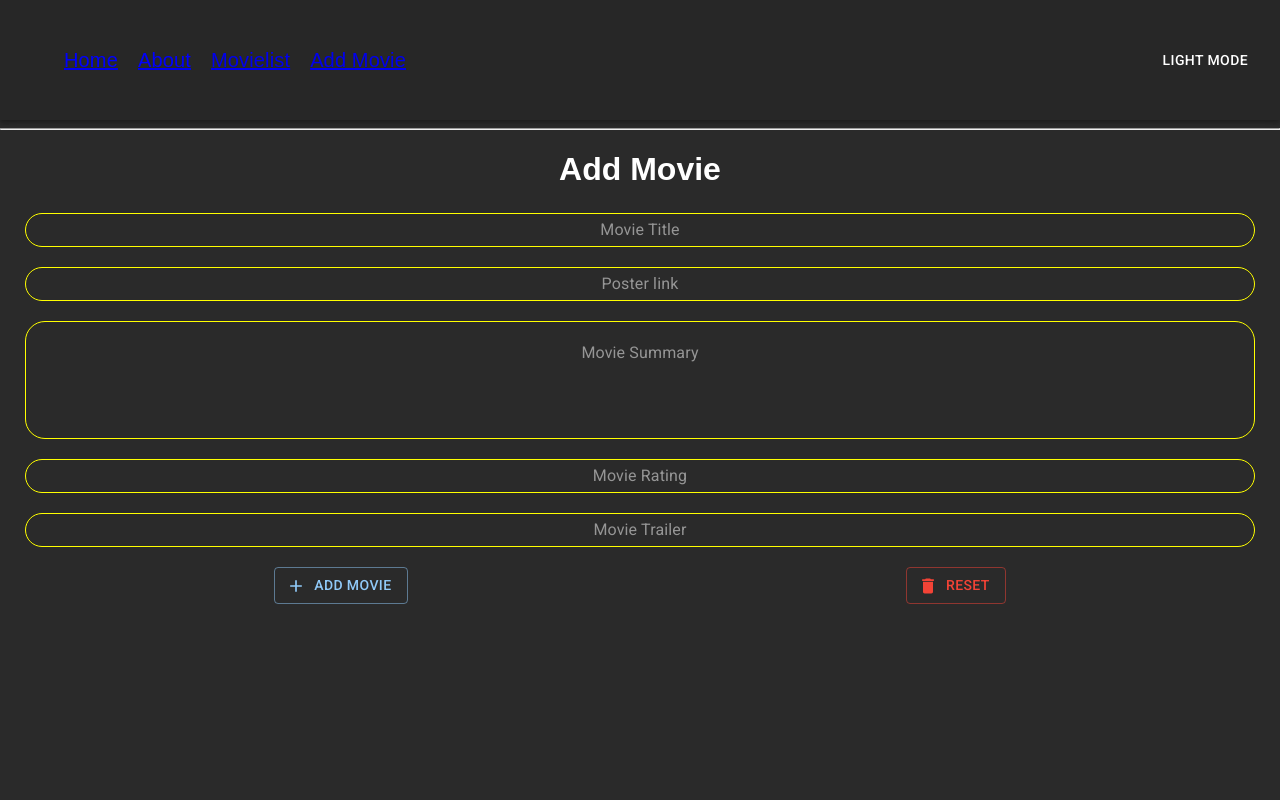
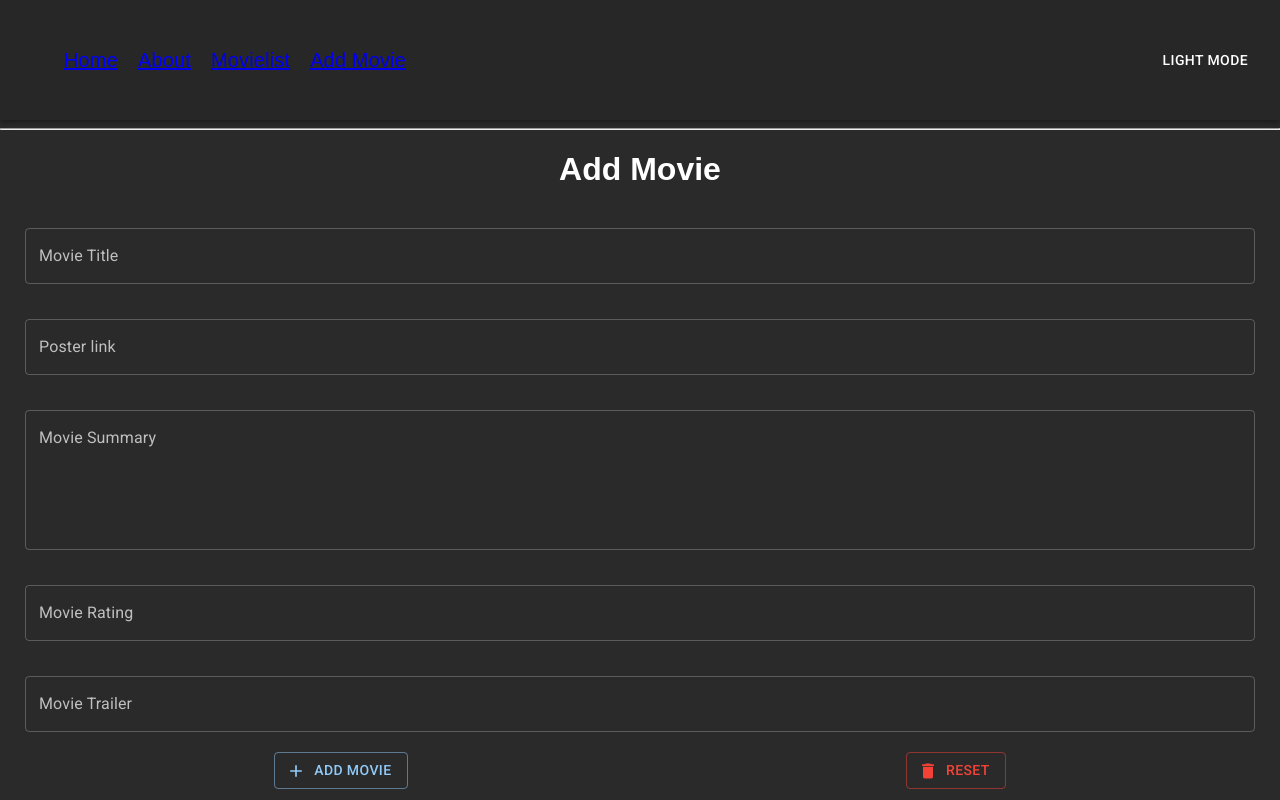
Before and after one commit to Arun3sh/my-fav-movie-react, a React (Create React App) app: page /movies/add in a window 1280 px wide. Built offline with nearby package versions, Linux system fonts and the light colour scheme.

Commit message:
Form Validation added

```diff
--- a/src/movie/AddMovie.js
+++ b/src/movie/AddMovie.js
@@ -1,118 +1,144 @@
-import { Button, InputBase } from '@mui/material';
-import { useState } from 'react';
+import { Button, TextField } from '@mui/material';
 import '../../src/App';
 import '../../src/App.css';
 import AddIcon from '@mui/icons-material/Add';
 import DeleteIcon from '@mui/icons-material/Delete';
 import { useHistory } from 'react-router';
+import { useFormik } from 'formik';
+import * as yup from 'yup';
 
 export function Addmovie() {
-	const [name, setName] = useState('');
-	const [poster, setPoster] = useState('');
-	const [summary, setSummary] = useState('');
-	const [rating, setRating] = useState('');
-	const [trailer, setTrailer] = useState('');
 	const history = useHistory();
 
 	const inputstyle = {
-		border: '1px solid yellow',
-		borderRadius: '20px',
+		marginTop: '15px',
 	};
 
-	const addMovie = () => {
-		const newMovie = { name, poster, summary, rating, trailer };
-		const check = name === '' || poster === '' || summary === '' ? true : false;
-		if (check) {
-			alert("Please don't leave any field empty");
-		} else {
-			fetch('https://61988da7164fa60017c230e5.mockapi.io/myfavmovie/', {
-				method: 'POST',
-				body: JSON.stringify(newMovie),
-				headers: { 'Content-type': 'application/json' },
-			}).then(() => history.push('/movies'));
-		}
+	const addMovie = (newMovie) => {
+		fetch('https://61988da7164fa60017c230e5.mockapi.io/myfavmovie/', {
+			method: 'POST',
+			body: JSON.stringify(newMovie),
+			headers: { 'Content-type': 'application/json' },
+		}).then(() => history.push('/movies'));
 	};
 
-	const clearEntry = () => {
-		setName('');
-		setPoster('');
-		setSummary('');
-		setRating('');
-		setTrailer('');
-	};
+	const formValidationSchema = yup.object({
+		name: yup.string().required('Movie name is required'),
+		poster: yup
+			.string()
+			.min(5, 'Must be greater than 5 characters')
+			.required('Movie Poster is required'),
+		summary: yup
+			.string()
+			.min(5, 'Must be more than 5 characters')
+			.required('Summary of the movie is required'),
+		trailer: yup
+			.string()
+			.min(5, 'Must be more than 5 characters')
+			.required('Embeded Trailer link is required'),
+		rating: yup
+			.number()
+			.positive('Value must be positive')
+			.transform((value) => (isNaN(value) ? undefined : value))
+			.max(10, 'Value must be between 0 - 10')
+			.required('Rating must be between 0 - 10'),
+	});
+	const { errors, handleSubmit, handleBlur, handleChange, touched, values, resetForm } = useFormik({
+		initialValues: { name: '', poster: '', rating: '', summary: '', trailer: '' },
+		validationSchema: formValidationSchema,
+		onSubmit: (values) => {
+			console.log('onSubmit', values);
+		},
+		onSubmit: (values) => {
+			addMovie(values);
+			// console.log(JSON.stringify(values));
+			resetForm();
+		},
+	});
 	return (
 		<div>
 			<h1>Add Movie</h1>
 			<div className="addMovie">
-				<form className="myForm" noValidate autoComplete="off">
-					<InputBase
+				<form className="myForm" onSubmit={handleSubmit} autoComplete="off">
+					<TextField
 						id="outlined-basic"
-						placeholder="Movie Title"
+						name="name"
+						label="Movie Title"
 						variant="outlined"
 						type="text"
-						value={name}
-						onChange={(e) => setName(e.target.value)}
+						value={values.name}
+						onChange={handleChange}
+						onBlur={handleBlur}
 						style={inputstyle}
 					/>
-
-					<InputBase
+					{errors.name && touched.name ? errors.name : ''}
+					<TextField
 						id="outlined-basic"
-						placeholder="Poster link"
+						name="poster"
+						label="Poster link"
 						variant="outlined"
 						type="link"
-						value={poster}
-						onChange={(e) => setPoster(e.target.value)}
+						value={values.poster}
+						onChange={handleChange}
+						onBlur={handleBlur}
 						style={inputstyle}
 					/>
-
-					<InputBase
+					{errors.poster && touched.poster ? errors.poster : ''}
+					<TextField
 						id="outlined-basic-multi"
-						placeholder="Movie Summary"
+						name="summary"
+						label="Movie Summary"
 						variant="outlined"
 						type="text"
 						multiline
 						rows={4}
-						value={summary}
-						onChange={(e) => setSummary(e.target.value)}
+						value={values.summary}
+						onChange={handleChange}
+						onBlur={handleBlur}
 						style={inputstyle}
 					/>
-
-					<InputBase
+					{errors.summary && touched.summary ? errors.summary : ''}
+					<TextField
 						id="outlined-basic"
-						placeholder="Movie Rating"
+						name="rating"
+						label="Movie Rating"
 						variant="outlined"
 						type="text"
-						value={rating}
-						onChange={(e) => setRating(e.target.value)}
+						value={values.rating}
+						onChange={handleChange}
+						onBlur={handleBlur}
 						style={inputstyle}
 					/>
-
-					<InputBase
+					{errors.rating && touched.rating ? errors.rating : ''}
+					<TextField
 						id="outlined-basic"
-						placeholder="Movie Trailer"
+						name="trailer"
+						label="Movie Trailer"
 						variant="outlined"
 						type="text"
-						value={trailer}
-						onChange={(e) => setTrailer(e.target.value)}
+						value={values.trailer}
+						onChange={handleChange}
+						onBlur={handleBlur}
 						style={inputstyle}
 					/>
-
+					{errors.trailer && touched.trailer ? errors.trailer : ''}
 					<div className="add-cancel">
 						<Button
 							variant="outlined"
-							type="button"
+							type="submit"
 							className="addBtn"
-							onClick={addMovie}
+							// onClick={addMovie}
 							startIcon={<AddIcon />}
 						>
 							Add Movie
 						</Button>
+
 						<Button
 							variant="outlined"
 							type="button"
 							className="resetBtn"
 							color="error"
-							onClick={clearEntry}
+							onClick={resetForm}
 							startIcon={<DeleteIcon />}
 						>
 							Reset
```
